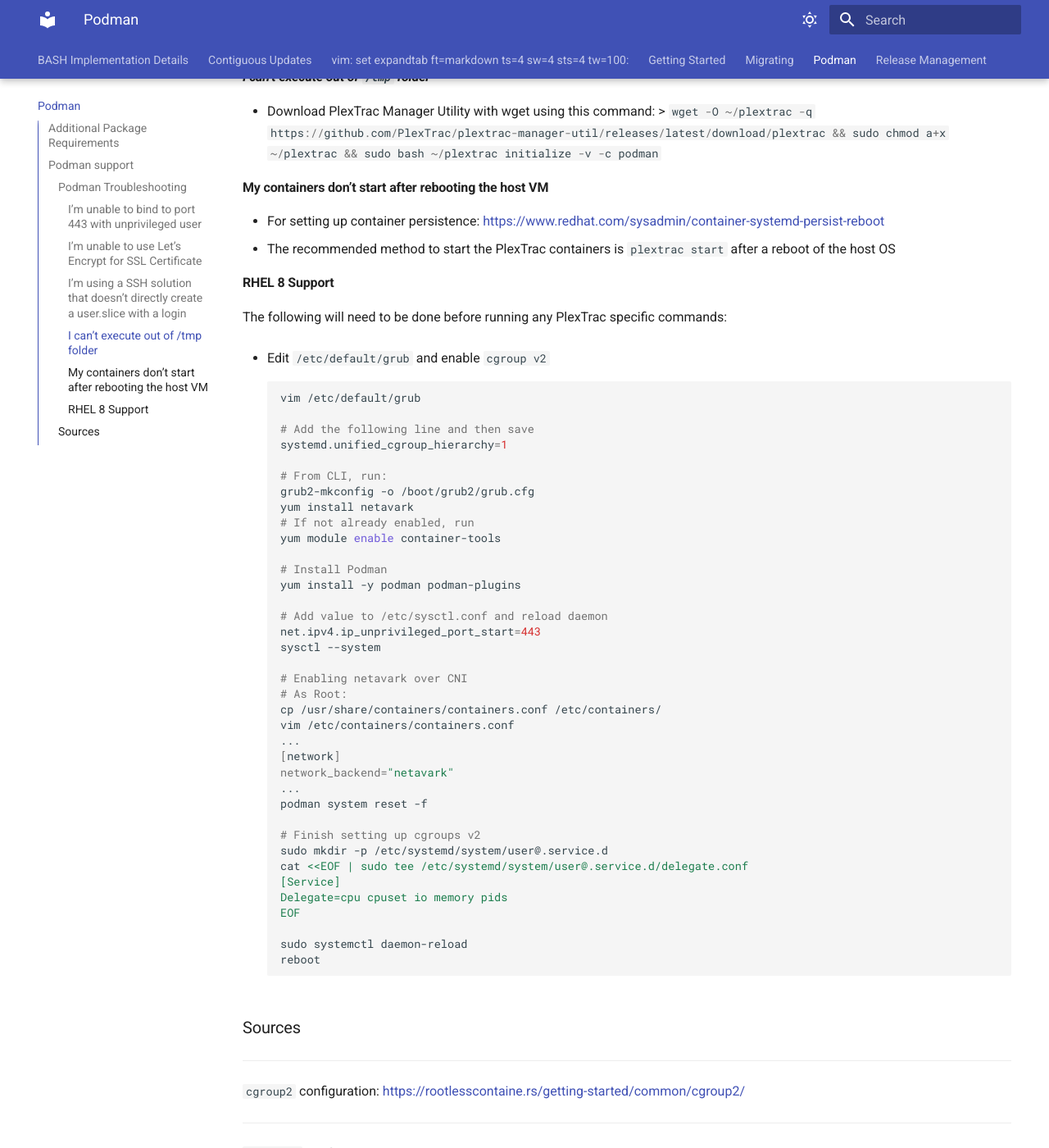
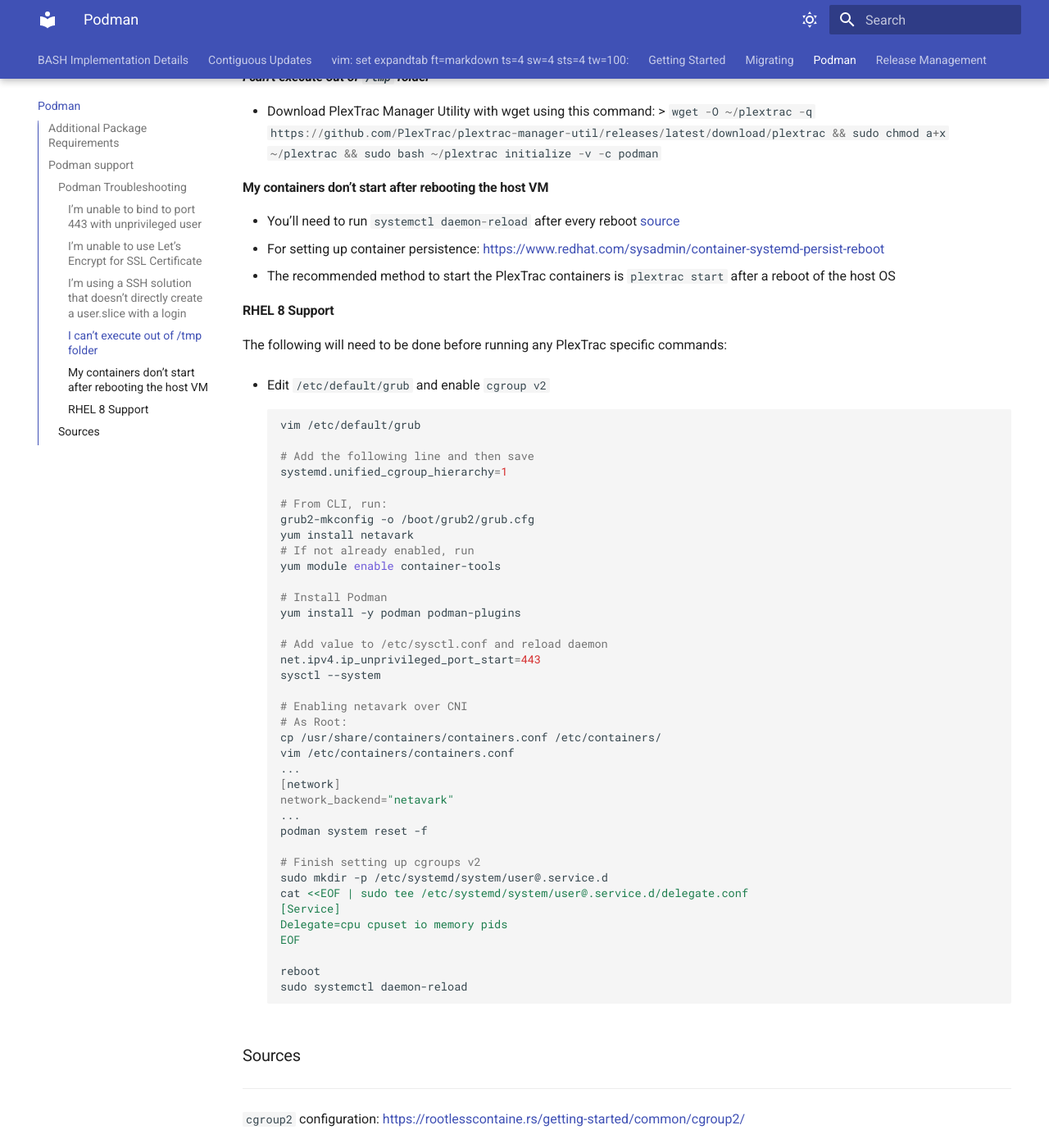
Before and after one commit to PlexTrac/plextrac-manager-util, an MkDocs documentation site: the page built from docs/podman.md, in a window 1280 px wide and 1400 px high, scrolled down 869 px. Shown: the whole window at 82% size. Built offline with MkDocs 1.6.1 and Material for MkDocs 9.7.7, drawn with Linux system fonts in a browser that asks for light colours.

Commit message:
Updated steps and added section for after a system reboot

````diff
--- a/docs/podman.md
+++ b/docs/podman.md
@@ -41,6 +41,7 @@ Depending on your configuration, you may need to solve the following issues:
 
 #### My containers don't start after rebooting the host VM
 
+- You'll need to run `systemctl daemon-reload` after every reboot [source](https://bugzilla.redhat.com/show_bug.cgi?id=1897579)
 - For setting up container persistence: https://www.redhat.com/sysadmin/container-systemd-persist-reboot
 - The recommended method to start the PlexTrac containers is `plextrac start` after a reboot of the host OS
 
@@ -86,8 +87,8 @@ The following will need to be done before running any PlexTrac specific commands
     Delegate=cpu cpuset io memory pids
     EOF
 
+    reboot
     sudo systemctl daemon-reload
-    reboot
     ```
 
 ### Sources
````
